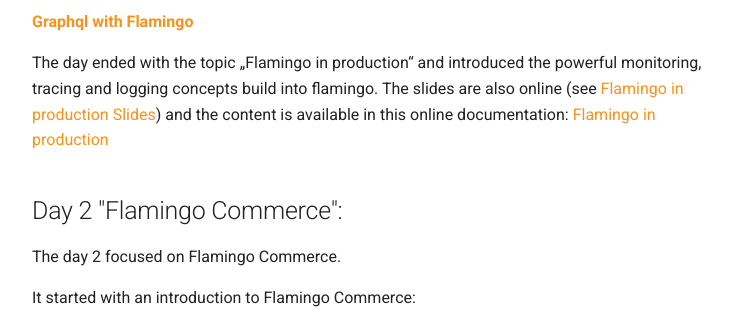
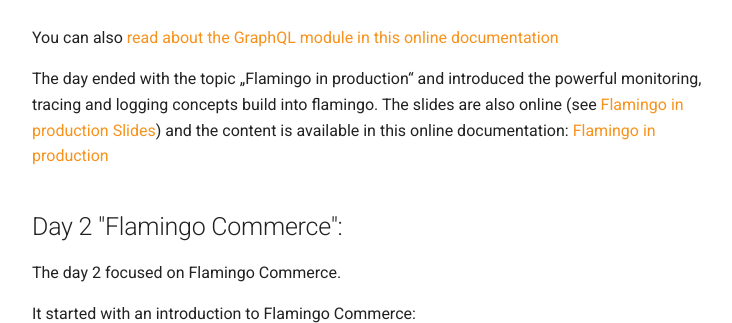
Before and after one commit to i-love-flamingo/docs.flamingo.me, an MkDocs documentation site: the page built from docs/docs/6. Trainings/Workshop August.md, in a window 1280 px wide and 900 px high, scrolled down 1663 px, cut to the strip 248-571 px from the top of the window. Shown: the whole strip, without its empty margins (264-996 px from the left). Built offline with MkDocs 1.6.1 and Material for MkDocs 9.7.7, drawn with Linux system fonts in a browser that asks for light colours.

Commit message:
add Workshop

```diff
--- a/docs/docs/6. Trainings/Workshop August.md
+++ b/docs/docs/6. Trainings/Workshop August.md
@@ -13,6 +13,7 @@
 
 After this some of the core concepts and features of Flamingo where discussed. You can find the relevant slides here:
 <iframe src="//www.slideshare.net/slideshow/embed_code/key/IYuokUbY4JJprm" width="595" height="485" frameborder="0" marginwidth="0" marginheight="0" scrolling="no" style="border:1px solid #CCC; border-width:1px; margin-bottom:5px; max-width: 100%;" allowfullscreen> </iframe>
+
 [Flamingo Core Concepts Slides](https://de.slideshare.net/i-love-flamingo/flamingo-core-concepts)
 
 The main concepts that have been introduced can also be read up in the documentation:
@@ -28,7 +29,9 @@
 
 The next agenda point for this day was Flamingo and GraphQL.
 The slides are available here:
-<iframe src="//www.slideshare.net/slideshow/embed_code/key/bxVxm5GZHlylaY" width="595" height="485" frameborder="0" marginwidth="0" marginheight="0" scrolling="no" style="border:1px solid #CCC; border-width:1px; margin-bottom:5px; max-width: 100%;" allowfullscreen> </iframe> <div style="margin-bottom:5px"> <strong> <a href="//www.slideshare.net/i-love-flamingo/graphql-with-flamingo" title="Graphql with Flamingo" target="_blank">Graphql with Flamingo</a> </strong> </div>
+<iframe src="//www.slideshare.net/slideshow/embed_code/key/bxVxm5GZHlylaY" width="595" height="485" frameborder="0" marginwidth="0" marginheight="0" scrolling="no" style="border:1px solid #CCC; border-width:1px; margin-bottom:5px; max-width: 100%;" allowfullscreen> </iframe>
+
+You can also [read about the GraphQL module in this online documentation](https://docs.flamingo.me/3.%20Flamingo%20Modules/graphql.html)
 
 The day ended with the topic „Flamingo in production“ and introduced the powerful monitoring, tracing and logging concepts build into flamingo.
 The slides are also online (see [Flamingo in production Slides](https://de.slideshare.net/i-love-flamingo/flamingo-in-production)) and the content is available in this online documentation: [Flamingo in production](https://docs.flamingo.me/2.%20Flamingo%20Core/1.%20Flamingo%20Basics/5.%20Flamingo%20Production.html)
@@ -58,6 +61,7 @@
 
 After lunch we continued with a deep dive into some of the Flamingo Commerce Modules:
 <iframe src="//www.slideshare.net/slideshow/embed_code/key/nFYAZqCLBan56v" width="595" height="485" frameborder="0" marginwidth="0" marginheight="0" scrolling="no" style="border:1px solid #CCC; border-width:1px; margin-bottom:5px; max-width: 100%;" allowfullscreen> </iframe>
+
 [Slides for Flamingo Commerce Modules](https://de.slideshare.net/i-love-flamingo/flamingo-commerce-module-details)
 
 We closed the day with discussions about the status and upcoming ideas for the Magento2 Adapters.
```
